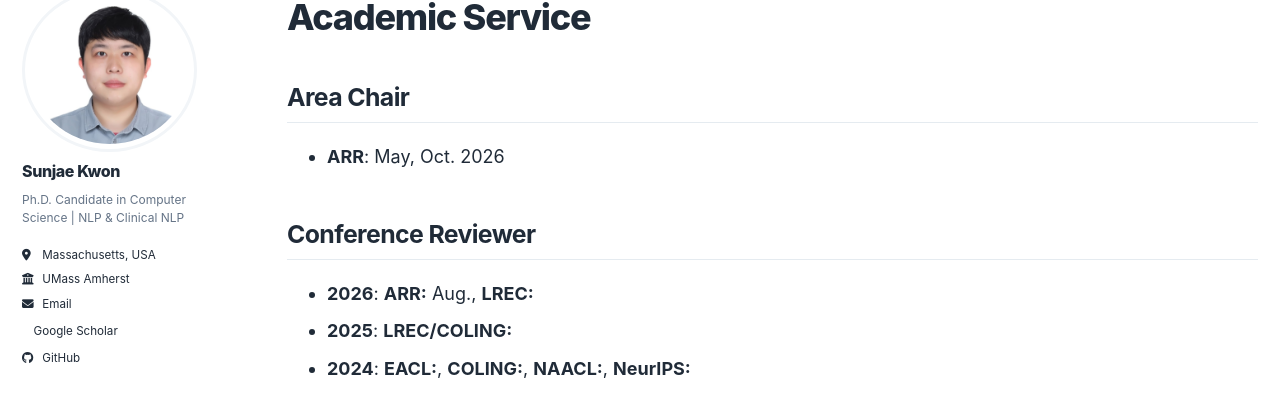
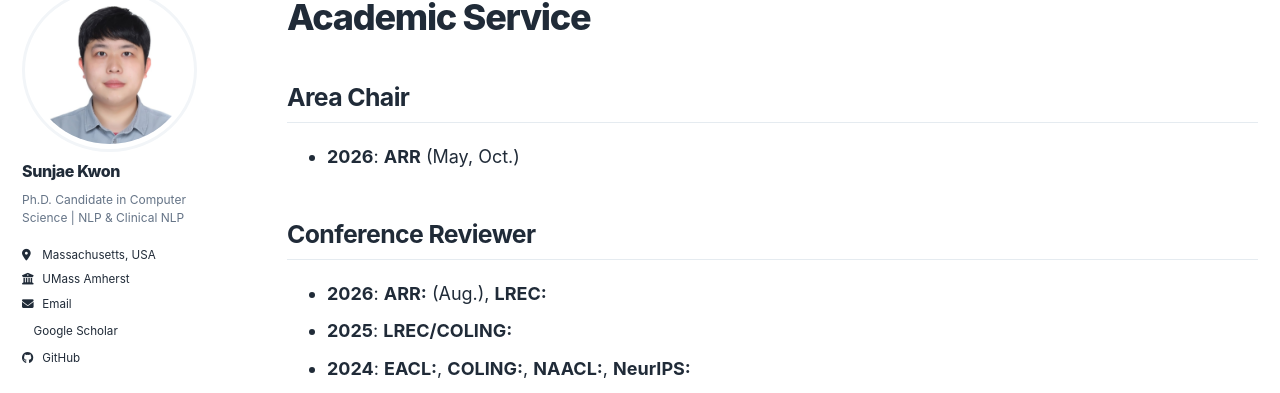
Before and after one commit to soon91jae/soon91jae.github.io, a Jekyll site: the page built from _pages/service.md, in a window 1280 px wide and 1053 px high. Shown: the part 109-502 px from the top of the window. Built offline with Jekyll 4.4.1, drawn with Linux system fonts in a browser that asks for light colours; a style sheet for code colours, icons or effects is not loaded.

```diff
--- a/_pages/service.md
+++ b/_pages/service.md
@@ -7,11 +7,11 @@ author_profile: true
 
 ## Area Chair
 
-- **ARR**: May, Oct. 2026
+- **2026**: **ARR** (May, Oct.)
 
 ## Conference Reviewer
 
-- **2026**: **ARR:** Aug., **LREC:**
+- **2026**: **ARR:** (Aug.), **LREC:**
 - **2025**: **LREC/COLING:**
 - **2024**: **EACL:**, **COLING:**, **NAACL:**, **NeurIPS:**
 
```
